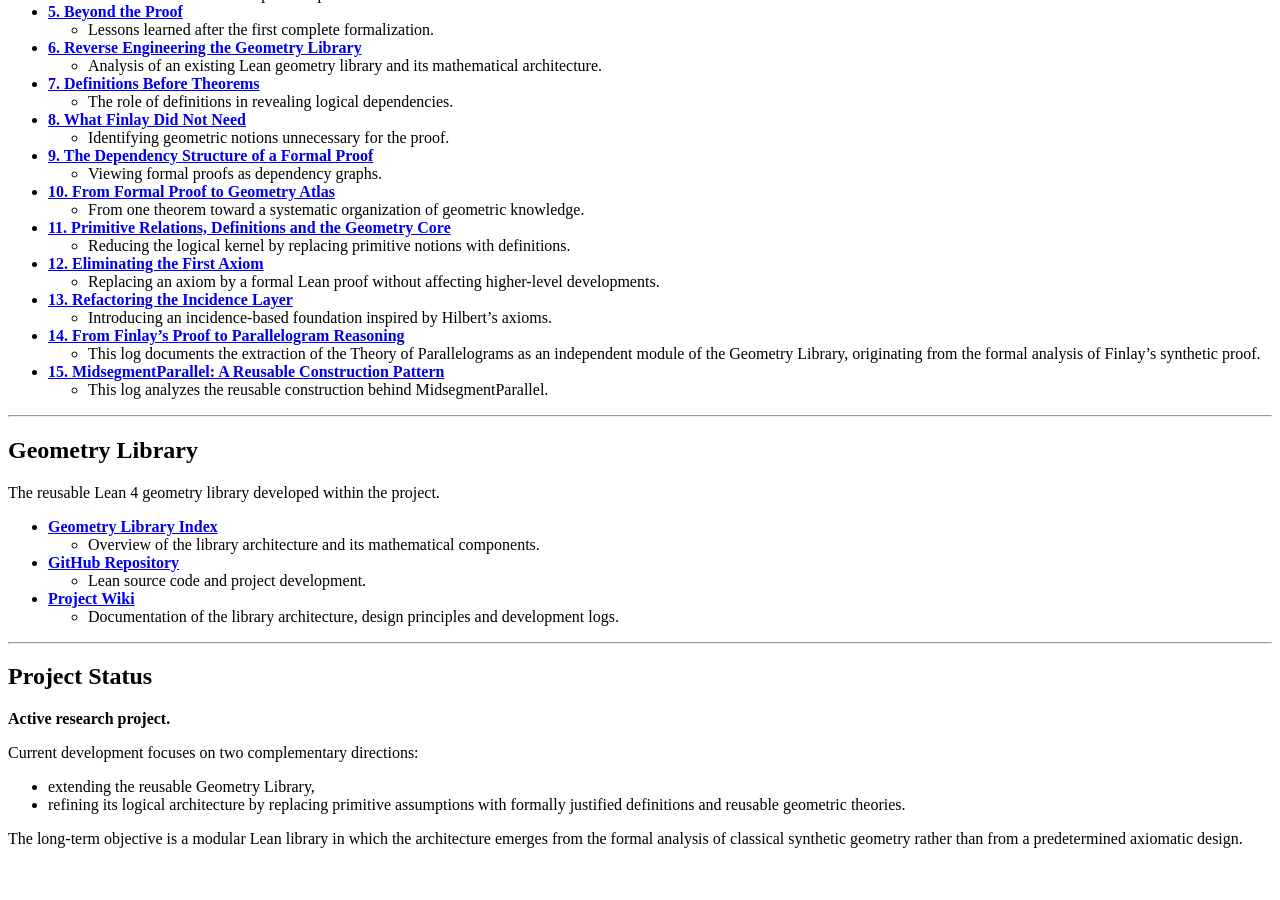
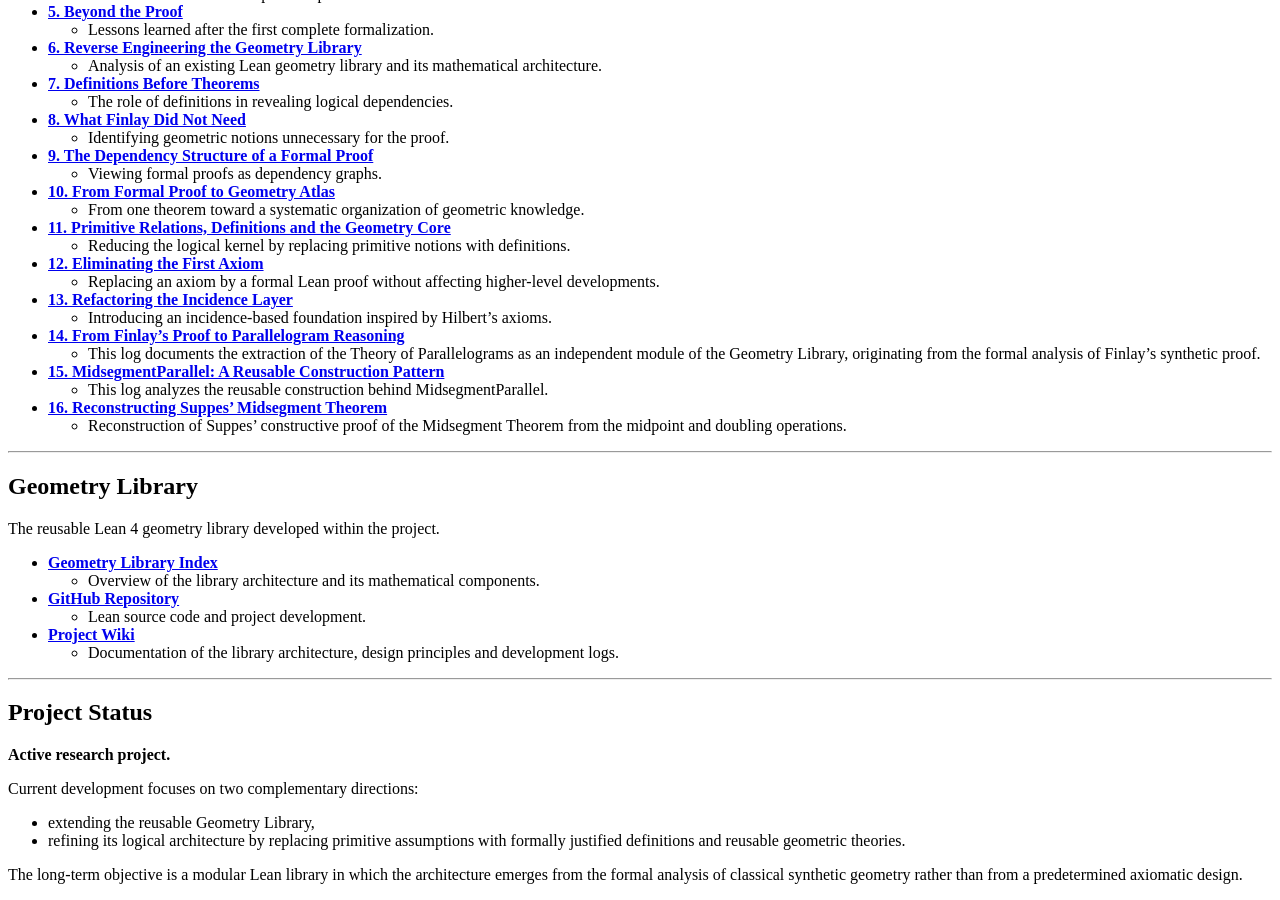
Before and after one commit to cgjteam/cgjteam.github.io, a Jekyll site: the page built from index.md, in a window 1280 px wide and 900 px high, scrolled down 582 px. Built offline with Jekyll 4.4.1, drawn with Linux system fonts in a browser that asks for light colours; comment, search, counter and statistics services are not loaded; our own code applies the rules of GitHub Pages for plain Markdown files; before the commit the page ends 1446 px from its top, so only the background shows below that.

Commit message:
Add log for Suppes' Midsegment Theorem
Added a new log entry for Suppes' Midsegment Theorem reconstruction.

```diff
--- a/index.md
+++ b/index.md
@@ -69,6 +69,9 @@ The source code is publicly available on GitHub:
 * **[15. MidsegmentParallel: A Reusable Construction Pattern](log-015.md)**
   - This log analyzes the reusable construction behind MidsegmentParallel.
 
+* **[16. Reconstructing Suppes' Midsegment Theorem](log-016.md)**
+  - Reconstruction of Suppes' constructive proof of the Midsegment Theorem from the midpoint and doubling operations.
+
 ---
 
 ## Geometry Library
```
